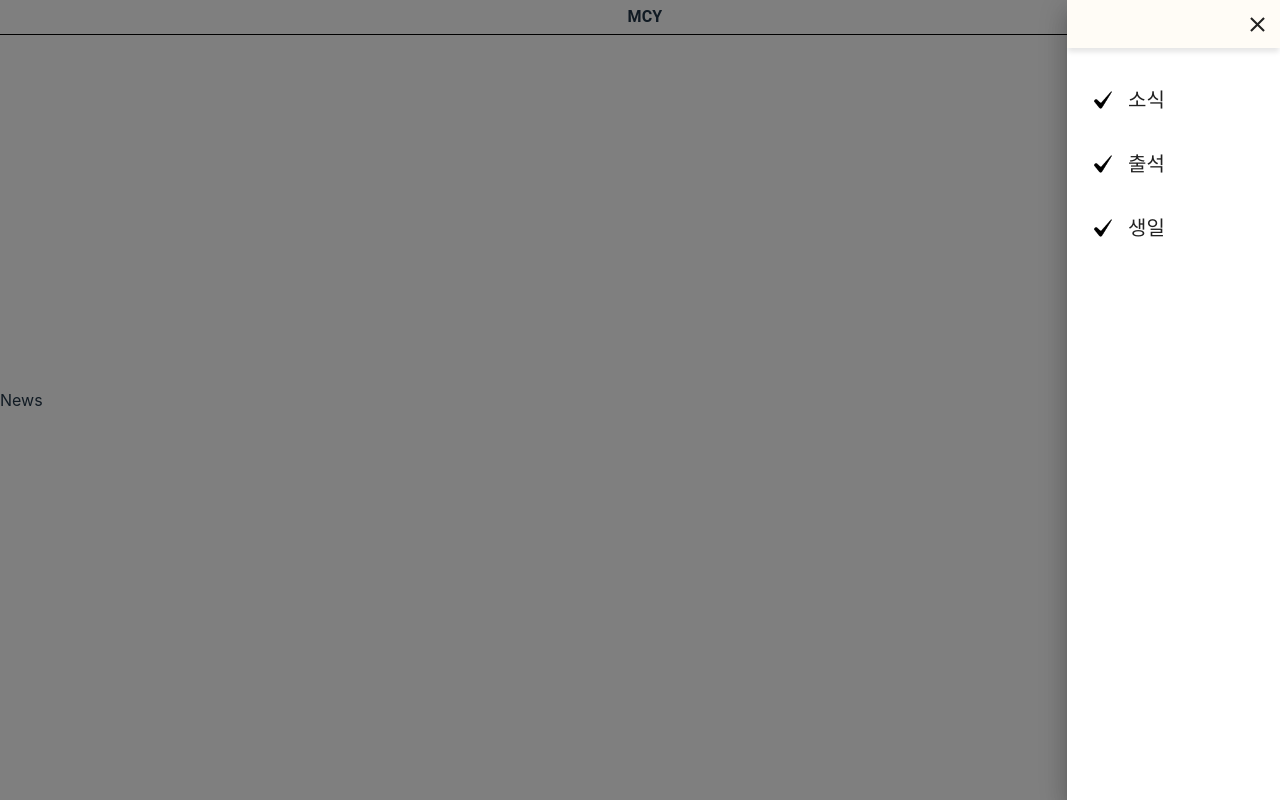
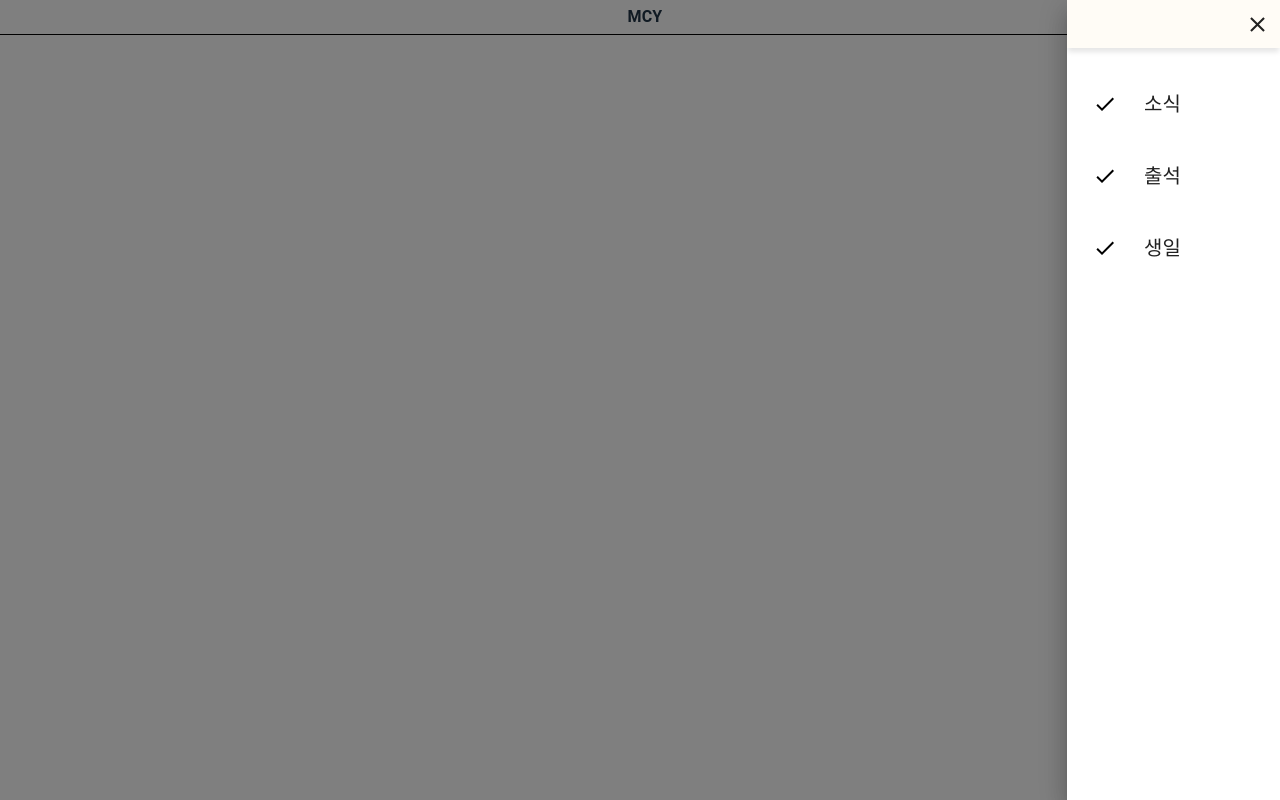
Before and after one commit to ykss/mcy, a React (Vite) app in the folder mcy/: page /news in a window 1280 px wide. Both pictures are taken after a click on the button 1248 px from the left and 18 px from the top of the page. Built offline with nearby package versions, Linux system fonts and the light colour scheme.

Commit message:
Fix. 피드백 반영

```diff
--- a/mcy/package.json
+++ b/mcy/package.json
@@ -14,6 +14,7 @@
     "@emotion/styled": "^11.11.0",
     "@mui/icons-material": "^5.15.11",
     "@mui/material": "^5.15.10",
+    "@mui/system": "^5.15.12",
     "add": "^2.0.6",
     "react": "^18.2.0",
     "react-dom": "^18.2.0",
--- a/mcy/src/components/Layout/Drawer.jsx
+++ b/mcy/src/components/Layout/Drawer.jsx
@@ -1,46 +1,32 @@
-import * as React from "react";
+/* eslint-disable no-unused-vars */
+import React from "react";
 import { useNavigate } from "react-router-dom";
-import { Stack, styled } from "@mui/material";
+import { styled } from "@mui/material";
+import Stack from "@mui/material/Stack";
 import Box from "@mui/material/Box";
 import DrawerSlide from "@mui/material/Drawer";
 import Button from "@mui/material/Button";
 import List from "@mui/material/List";
-import ListItem from "@mui/material/ListItem";
+import ListItemText from "@mui/material/ListItem";
 import ListItemButton from "@mui/material/ListItemButton";
 import ListItemIcon from "@mui/material/ListItemIcon";
-import ListItemText from "@mui/material/ListItemText";
-import MenuIcon from "@mui/icons-material/Menu";
 import ClearIcon from "@mui/icons-material/Clear";
+import CheckIcon from "@mui/icons-material/Check";
 
-import DrawerCheck from "../../image/drawer_check.png";
-
-const Drawer = () => {
-  const [open, setOpen] = React.useState(false);
+// eslint-disable-next-line react/prop-types
+const Drawer = ({ open, setOpen }) => {
   const Navigate = useNavigate();
-
-  const MenuList = ["소식", "출석", "생일"];
 
   const toggleDrawer = (newOpen) => () => {
     setOpen(newOpen);
   };
 
-  const pageMove = (index) => {
-    // switch (index) {
-    //   case 0:
-    //     Navigate("/news");
-    //     break;
-    //   case 1:
-    //     Navigate("/attendance");
-    //     break;
-    //   case 2:
-    //     Navigate("/birthDay");
-    //     break;
-    // }
-    index % 3 === 0
-      ? Navigate("/news")
-      : index % 2 === 1
-      ? Navigate("/attendance")
-      : Navigate("/birthDay");
+  const handleGoToNews = () => {
+    Navigate("/news");
+  };
+
+  const handleGoToAttendance = () => {
+    Navigate("/Attendance");
   };
 
   const DrawerList = (
@@ -49,25 +35,37 @@ const Drawer = () => {
         <ExitIcon onClick={toggleDrawer(false)} />
       </DrawerTop>
       <List>
-        {MenuList.map((text, index) => (
-          <ListItem key={text} disablePadding>
-            <ListButton onClick={() => pageMove(index)}>
+        <ListButton>
           <ListIcon>
-                <img src={DrawerCheck} style={{ width: "20px" }} />
+            <ListCheckIcon />
           </ListIcon>
-              <ListText primary={text} />
+          <ListText onClick={handleGoToNews}>소식</ListText>
         </ListButton>
-          </ListItem>
-        ))}
+        <ListButton>
+          <ListIcon>
+            <ListCheckIcon />
+          </ListIcon>
+          <ListText onClick={handleGoToAttendance}>출석</ListText>
+        </ListButton>
+        <ListButton>
+          <ListIcon>
+            <ListCheckIcon />
+          </ListIcon>
+          <ListText
+            onClick={() => {
+              Navigate("/birthDay");
+            }}
+          >
+            생일
+          </ListText>
+        </ListButton>
       </List>
     </DrawerWapper>
   );
 
   return (
     <>
-      <Button onClick={toggleDrawer(true)}>
-        <MenuIcons />
-      </Button>
+      <Button onClick={toggleDrawer(true)}></Button>
       <DrawerSlide open={open} onClose={toggleDrawer(false)} anchor="right">
         {DrawerList}
       </DrawerSlide>
@@ -83,20 +81,15 @@ const DrawerTop = styled(Stack)`
   flex-direction: row;
   justify-content: flex-end;
   align-items: center;
-
   height: 48px;
-
   margin-bottom: 12px;
-
   background-color: #fffcf6;
-
   box-sizing: border-box;
   box-shadow: 0px 5px 5px -1px rgba(0, 0, 0, 0.1);
 `;
 
 const ExitIcon = styled(ClearIcon)`
   margin: auto 10px;
-
   font-size: 25px;
 `;
 
@@ -108,20 +101,17 @@ const ListIcon = styled(ListItemIcon)`
   min-width: 30px;
 `;
 
+const ListCheckIcon = styled(CheckIcon)`
+  font-weight: 900;
+  color: black;
+`;
+
 const ListText = styled(ListItemText)`
   display: flex;
-
-  .css-10hburv-MuiTypography-root {
   margin: 5px;
-
   font-family: Inter;
   font-weight: 700;
   font-size: 20px;
-  }
-`;
-
-const MenuIcons = styled(MenuIcon)`
-  color: #000;
 `;
 
 export default Drawer;
--- a/mcy/src/components/Layout/Header.jsx
+++ b/mcy/src/components/Layout/Header.jsx
@@ -1,14 +1,22 @@
-import { Stack, styled, Typography } from "@mui/material";
-import Drawer from "./Drawer";
+/* eslint-disable no-unused-vars */
+import React from "react";
+import { styled } from "@mui/material";
+import Stack from "@mui/material/Stack";
+import Typography from "@mui/material/Typography";
+import IconButton from "@mui/material/IconButton";
+import MenuIcon from "@mui/icons-material/Menu";
 
-const Header = () => {
+// eslint-disable-next-line react/prop-types
+const Header = ({ setOpen }) => {
   return (
     <>
       <HeaderWrapper>
         <Typography fontWeight="bold">MCY</Typography>
       </HeaderWrapper>
       <MenuIconWrapper>
-        <Drawer />
+        <IconButton onClick={() => setOpen(true)}>
+          <MenuIcons />
+        </IconButton>
       </MenuIconWrapper>
     </>
   );
@@ -34,4 +42,8 @@ const MenuIconWrapper = styled(Stack)`
   top: 0;
 `;
 
+const MenuIcons = styled(MenuIcon)`
+  color: #000;
+`;
+
 export default Header;
--- a/mcy/src/components/Layout/Layout.jsx
+++ b/mcy/src/components/Layout/Layout.jsx
@@ -1,11 +1,14 @@
-/* eslint-disable react/prop-types */
-import Footer from "./Footer";
+import React from "react";
+import Drawer from "./Drawer";
 import Header from "./Header";
 
-const Layout = ({ children }) => {
+const Layout = () => {
+  const [open, setOpen] = React.useState(false);
+
   return (
     <div>
-      <Header />
+      <Header setOpen={setOpen} />
+      <Drawer open={open} setOpen={setOpen} />
     </div>
   );
 };
--- a/mcy/src/pages/Attendance.jsx
+++ b/mcy/src/pages/Attendance.jsx
@@ -1,11 +1,10 @@
-import Header from "../components/Layout/Header";
+import Layout from "../components/Layout/Layout";
 
 const Attendance = () => {
   return (
-    <div>
-      <Header />
+    <Layout>
       <div>Attendance</div>
-    </div>
+    </Layout>
   );
 };
 
--- a/mcy/src/pages/BirthDay.jsx
+++ b/mcy/src/pages/BirthDay.jsx
@@ -1,11 +1,10 @@
-import Header from "../components/Layout/Header";
+import Layout from "../components/Layout/Layout";
 
 const BirthDay = () => {
   return (
-    <div>
-      <Header />
+    <Layout>
       <div>BirthDay</div>
-    </div>
+    </Layout>
   );
 };
 
--- a/mcy/src/pages/News.jsx
+++ b/mcy/src/pages/News.jsx
@@ -1,11 +1,10 @@
-import Header from "../components/Layout/Header";
+import Layout from "../components/Layout/Layout";
 
 const News = () => {
   return (
-    <div>
-      <Header />
-      <div>News</div>
-    </div>
+    <Layout>
+      <div>BirthDay</div>
+    </Layout>
   );
 };
 
```
Also changed, not shown: mcy/src/image/drawer_check.png (deleted), 1 other file (tests, documents, lock files or other folders). Lines whose indentation alone changed are shown as unchanged.
